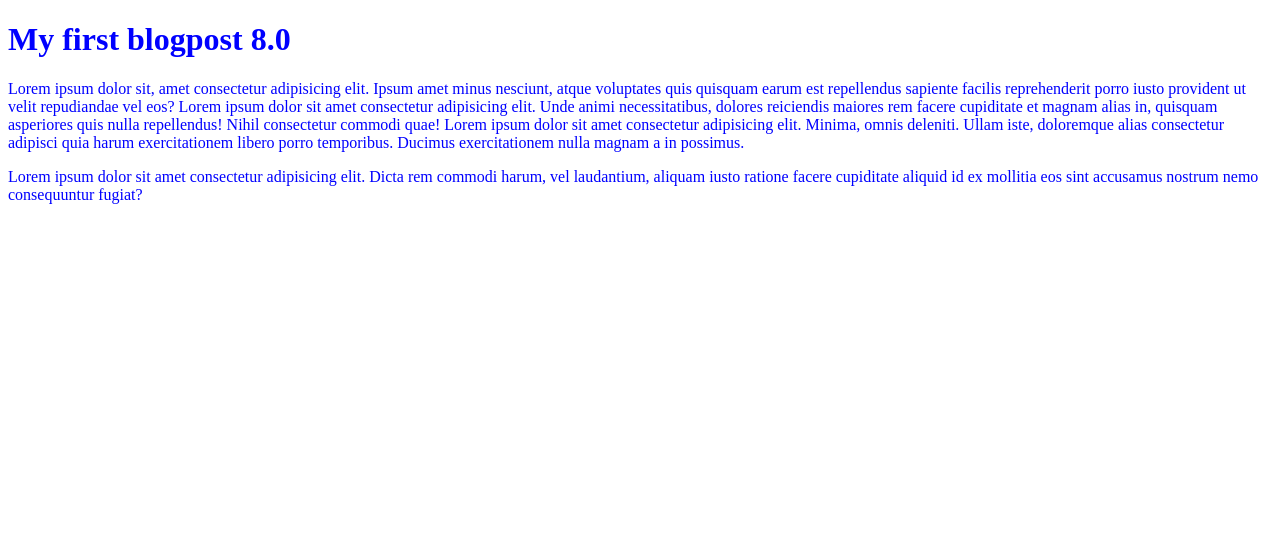
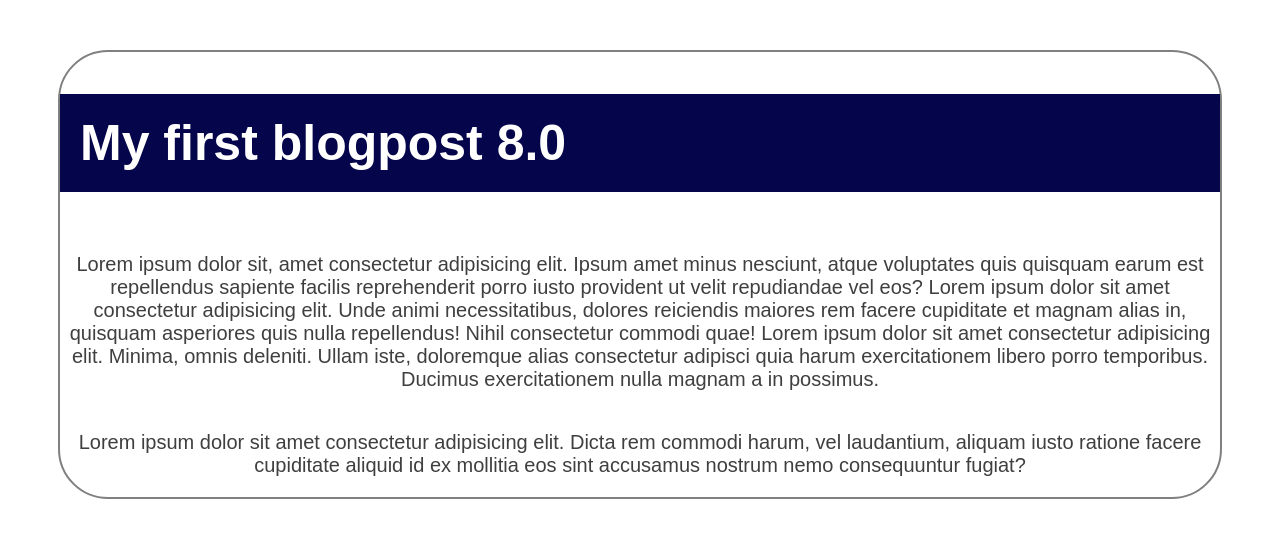
Before and after one commit to CristianHernandez750/pid, a plain HTML site: page index.html in a window 1280 px wide. Drawn offline with Linux system fonts and the light colour scheme; files that its build step writes are made by us from their sources.

Commit message:
creación hermosa del blogpost

```diff
--- a/css/styles.css
+++ b/css/styles.css
@@ -1,3 +1,29 @@
+*{
+    padding: 0;
+    box-sizing: border-box;
+}
 body{
-    color: blue;
+
+    font-family: Arial, Helvetica, sans-serif;
 }
+#conteinerP{
+    text-align: center;
+    display: flex;
+    flex-direction: column;
+    margin: 0 auto;
+    font-size: 20px;
+    color: rgb(63, 63, 63);
+}
+#header{
+    border: 2px solid grey;
+    margin: 50px;
+    border-radius: 50px;
+    padding: 0;
+}
+#title{
+    font-size: 50px;
+    color: white;
+    background-color: rgb(5, 5, 75);
+    display: block;
+    padding: 20px;
+}
--- a/index.html
+++ b/index.html
@@ -4,11 +4,15 @@
     <meta charset="UTF-8">
     <meta name="viewport" content="width=device-width, initial-scale=1.0">
     <title>Super titulo</title>
-    <link rel="stylesheet" href="styles.css">
+    <link rel="stylesheet" href="css/styles.css">
 </head>
 <body>
-    <h1>My first blogpost 8.0</h1>
+    <section id="header">
+    <h1 id="title"><b>My first blogpost 8.0</b></h1>
+    <div id="conteinerP">
     <p>Lorem ipsum dolor sit, amet consectetur adipisicing elit. Ipsum amet minus nesciunt, atque voluptates quis quisquam earum est repellendus sapiente facilis reprehenderit porro iusto provident ut velit repudiandae vel eos? Lorem ipsum dolor sit amet consectetur adipisicing elit. Unde animi necessitatibus, dolores reiciendis maiores rem facere cupiditate et magnam alias in, quisquam asperiores quis nulla repellendus! Nihil consectetur commodi quae! Lorem ipsum dolor sit amet consectetur adipisicing elit. Minima, omnis deleniti. Ullam iste, doloremque alias consectetur adipisci quia harum exercitationem libero porro temporibus. Ducimus exercitationem nulla magnam a in possimus.</p>
     <p>Lorem ipsum dolor sit amet consectetur adipisicing elit. Dicta rem commodi harum, vel laudantium, aliquam iusto ratione facere cupiditate aliquid id ex mollitia eos sint accusamus nostrum nemo consequuntur fugiat?</p>
+    </div>
+    </section>
 </body>
 </html>
```
